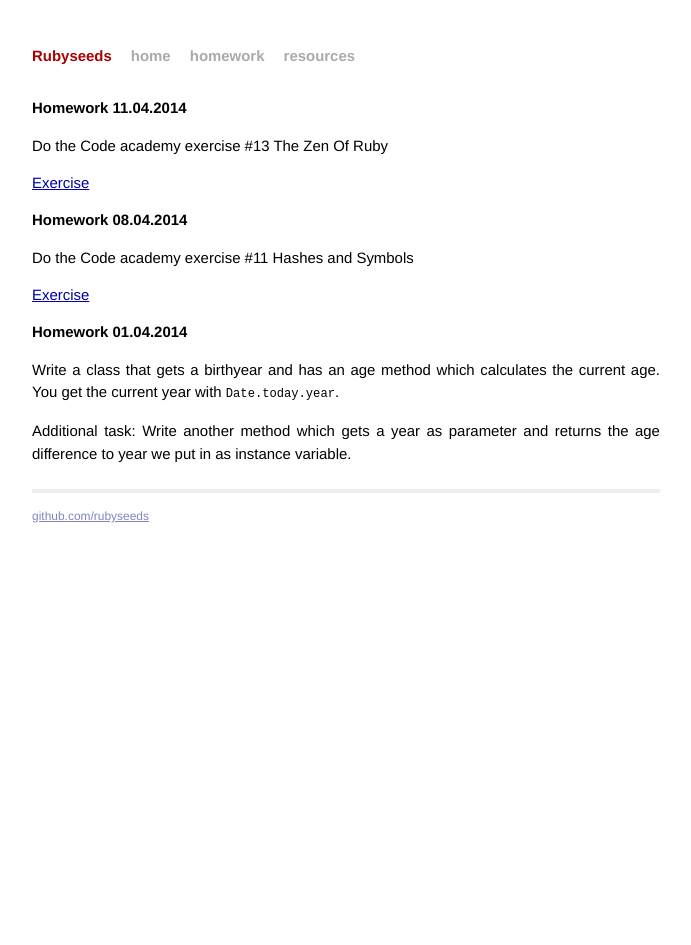
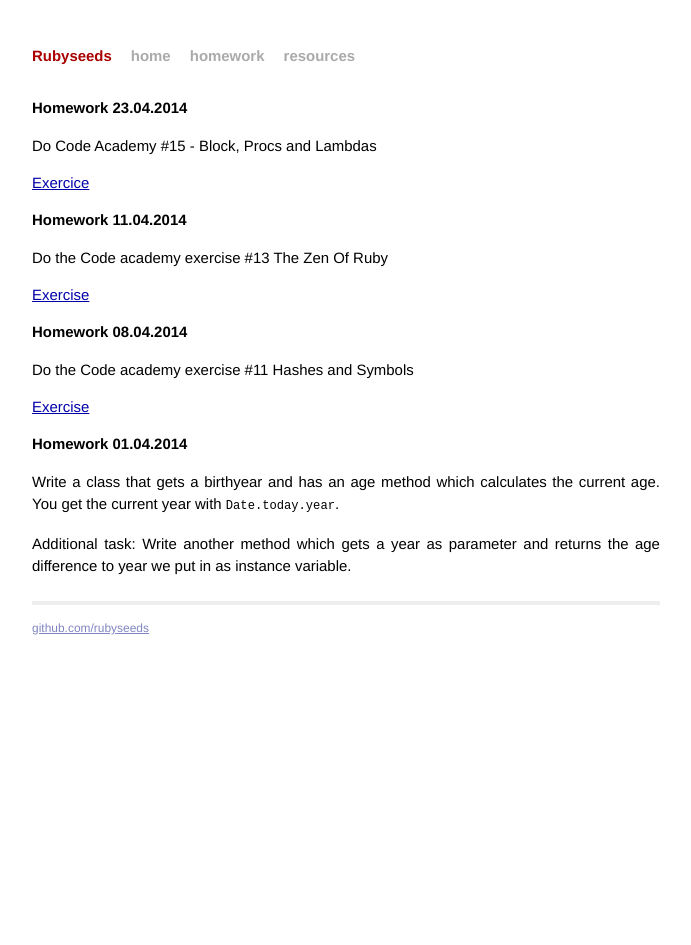
Before and after one commit to LydKo/materials, a Jekyll site: the page built from homework/index.md, in a window 1280 px wide. Shown: the whole page, without its empty margins (294-985 px from the left). Built offline with Jekyll 4.4.1, drawn with Linux system fonts in a browser that asks for light colours; Markdown is read by kramdown in place of the engine named in the settings.

Commit message:
added homework

```diff
--- a/homework/index.md
+++ b/homework/index.md
@@ -2,6 +2,12 @@
 layout: default
 title: Rubyseeds homework
 ---
+
+## Homework 23.04.2014
+
+Do Code Academy #15 - Block, Procs and Lambdas
+
+[Exercice](http://www.codecademy.com/de/courses/ruby-beginner-en-L3ZCI/0/1?curriculum_id=5059f8619189a5000201fbcb)
 
 ## Homework 11.04.2014
 
```
